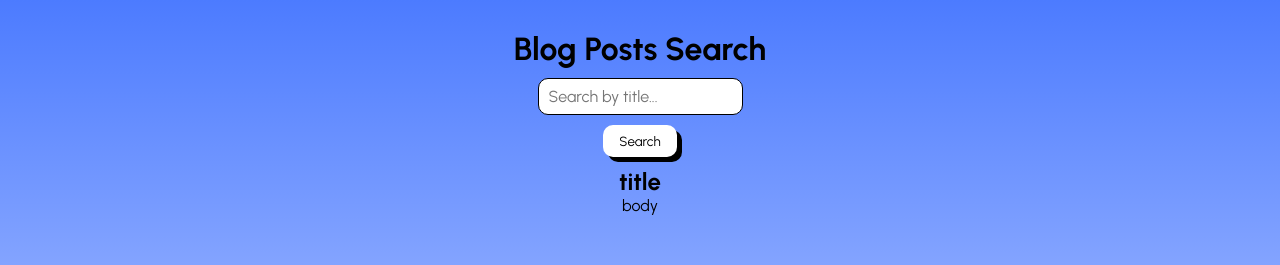
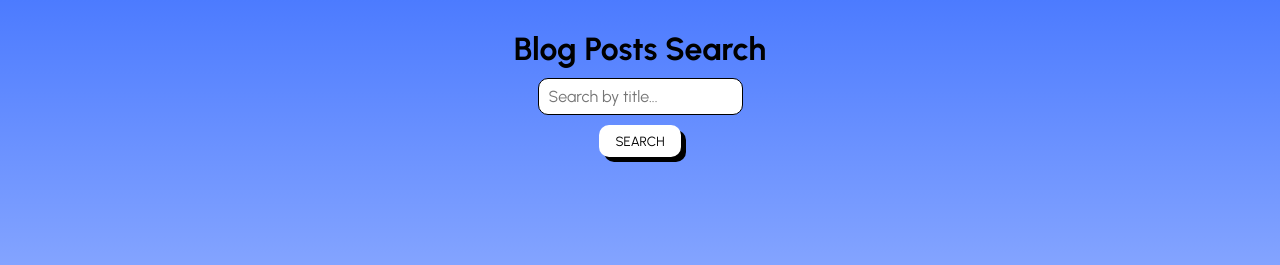
Before and after one commit to Zasada94/blogsearch, a React (Create React App) app: page / in a window 1280 px wide. Shown: the top 265 px of the page. Built offline with nearby package versions, Linux system fonts and the light colour scheme.

Commit message:
posts display and getPosts function added

```diff
--- a/src/App.js
+++ b/src/App.js
@@ -1,3 +1,4 @@
+import { useState } from "react";
 import { styled } from "styled-components";
 
 const Container = styled.div`
@@ -19,8 +20,8 @@ const Input = styled.input`
 	padding: 8px 10px;
 	font-size: 16px;
 	margin: 10px 0;
-  border-radius: 10px;
-  border: 1px solid black;
+	border-radius: 10px;
+	border: 1px solid black;
 `;
 
 const Button = styled.button`
@@ -43,16 +44,42 @@ const PostTitle = styled.h2``;
 const PostBody = styled.p``;
 
 function App() {
+	const [searchInput, setSearchInput] = useState("");
+	const [results, setResults] = useState([]);
+
+	const getPosts = () => {
+		fetch("https://jsonplaceholder.typicode.com/posts")
+			.then((response) => response.json())
+			.then((posts) => {
+				const filteredPosts = posts.filter((post) =>
+					post.title.toLowerCase().includes(searchInput.toLowerCase())
+				);
+
+				filteredPosts.sort((a, b) => b.title.length - a.title.length);
+				setResults(filteredPosts);
+			})
+			.catch((error) => {
+				console.log("Error fetching posts:", error);
+			});
+	};
+
 	return (
 		<Container>
 			<Title>Blog Posts Search</Title>
-			<Input type="text" placeholder="Search by title..."></Input>
-			<Button>Search</Button>
+			<Input
+				type="text"
+				placeholder="Search by title..."
+				value={searchInput}
+				onChange={(e) => setSearchInput(e.target.value)}
+			></Input>
+			<Button onClick={getPosts}>SEARCH</Button>
 			<ResultsWrapper>
-				<Post>
-					<PostTitle>title</PostTitle>
-					<PostBody>body</PostBody>
-				</Post>
+				{results.map((post) => (
+					<Post key={post.id}>
+						<PostTitle>{post.title}</PostTitle>
+						<PostBody>{post.body}</PostBody>
+					</Post>
+				))}
 			</ResultsWrapper>
 		</Container>
 	);
```
